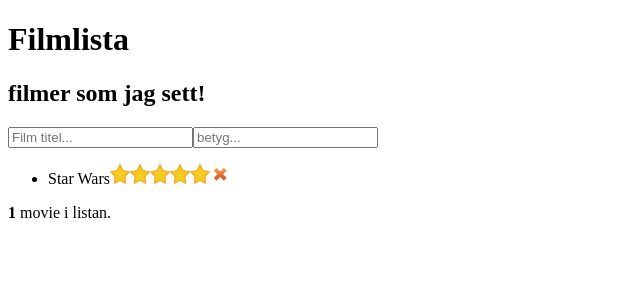
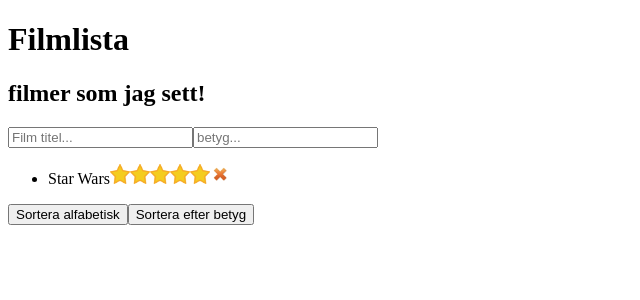
Before and after one commit to tiiildaolsson1/Inl.6, a Next.js app in the folder inl.6_app/: page / in a window 1280 px wide. Shown: the top 300 px of the page, without its empty margins (0-640 px from the left). Built offline with nearby package versions, Linux system fonts and the light colour scheme.

Commit message:
validation fungerar + kommentarer + 2 knappar för sortering
OBS! sorteringsknapparna fungerar inte än

Co-Authored-By: Miraelmalla <163842330+miraelmalla@users.noreply.github.com>

```diff
--- a/inl.6_app/src/app/layout.js
+++ b/inl.6_app/src/app/layout.js
@@ -1,4 +1,7 @@
+
+// Layout-komponent som används i next.js ramverk
 export default function Layout({ children }) {
+  // Definerar HTML-strukturen som sidan ska ha
   return (
     <html lang="en">
       <head>
--- a/inl.6_app/src/app/movie.js
+++ b/inl.6_app/src/app/movie.js
@@ -5,11 +5,13 @@ import './index.css';
 export default function Movie(props) {
     console.log(props);
     const stars = [];
+    // Lägger till en stjärna för varje betyg med hjälp av for-loop
     for (let i = 0; i < props.movie.rating; i++) {
         stars.push(
             <img key={i} src="/star.png" alt="star" className='icons float-end'/>
         );
     }
+    // JSX, ska visas på hemsidan och kör delete funktionen
     return (
         <li className="list-group-item">
             { props.movie.title }
--- a/inl.6_app/src/app/movielist.js
+++ b/inl.6_app/src/app/movielist.js
@@ -3,23 +3,41 @@ import React, { useState, useRef } from 'react';
 import Movie from './movie';
 
 export default function MovieList() {
+    // skapar lista för att lagra filer
     const [movies, setMovies] = useState([{ id: 1, title: "Star Wars", rating: "5"}]);
+    // Skapar referens till input fälten, så vi kan läsa dessa värden
     const titleRef = useRef();
     const ratingRef = useRef ();
 
     function addMovie(event) {
         if (event.keyCode === 13) {
+            // hämtar title och rating
             const title = titleRef.current.value.trim();
-            const rating = ratingRef.current.value.trim();
+            const rating = ratingRef.current.value;
 
-            if (!title || !rating) {
-                window.alert("du behöver ange både titel och betyg! Försök igen");
+            // Validation så båda fälten är i fyllda innan film läggs till
+
+            if (title === "" && (rating === "" || rating === "0")) {
+                window.alert("Du måste ange en titel och ett betyg för att spara filmen");
                 return;
             }
 
+            if (title === "") {
+                window.alert("Du måste ange en titel för att spara filmen");
+                return;
+            }
+
+            if (rating === "" || rating === "0") {
+                window.alert("Du måste ange ett betyg för att spara filmen");
+                return;
+            }
+
+
             const newId = movies.length > 0 ? movies[movies.length - 1].id + 1 : 1;
+            // lägger till den nya filmen i listan
             setMovies([...movies, { id: newId, title: title, rating: rating }]);
 
+            //tömmer input fälten
             titleRef.current.value = "";
             ratingRef.current.value = "";
         }
@@ -30,20 +48,20 @@ export default function MovieList() {
         setMovies(movies.filter(movie => movie.id !== id));
     }
 
+    // JSX för det som ska synas på hemsidan
     return (
         <div>
 <div className="mb-4">
-    <input className="form-control mb-3" ref={titleRef} placeholder="Film titel..." />
+    <input className="form-control mb-3" ref={titleRef} placeholder="Film titel..." onKeyUp={addMovie} />
     <input className="form-control" ref={ratingRef} placeholder="betyg..." onKeyUp={addMovie} />
 </div>
-
-
-            <ul className="list-group">
-                {movies.map(movie => (
-                    <Movie key={movie.id} movie={movie} deleteMovie={deleteMovie} />
+        <ul className="list-group">
+            {movies.map(movie => (
+                <Movie key={movie.id} movie={movie} deleteMovie={deleteMovie} />
                 ))}
             </ul>
-            <strong>{movies.length} </strong> {movies.length === 1 ? "movie" : "filmer"} i listan.
+            <button className="btn btn-primary me-2 mt-4"> Sortera alfabetisk </button>
+             <button className="btn btn-primary me-2 mt-4"> Sortera efter betyg </button>
         </div>
     );
 
```
